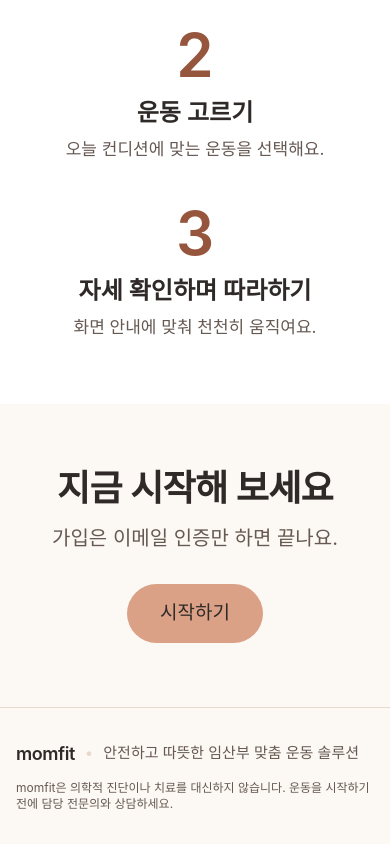
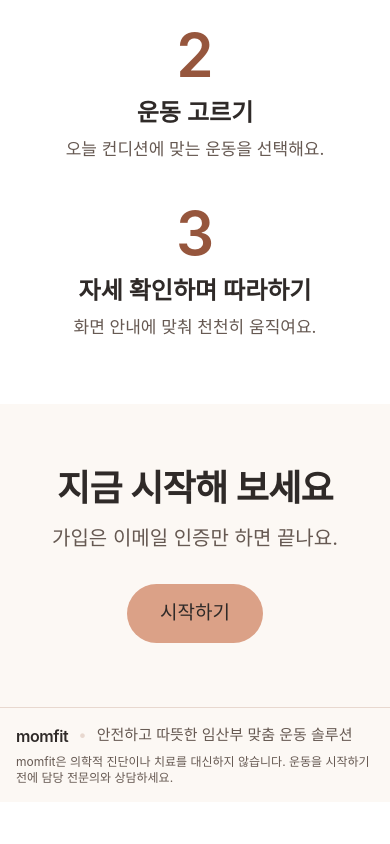
Before and after one commit to samzo-3/momfit-frontend, a React (Vite) app: page / in a window 390 px wide. Shown: the part 1790-2634 px from the top of the page. After the commit the page ends 2592 px from the top, so only its background shows below. Built offline with nearby package versions, Linux system fonts and the light colour scheme; no server answers.

Commit message:
feat: 푸터 높이 축소
- 위아래 여백을 32px에서 16px로, 좁은 화면의 문구 간격을 12px에서 6px로 축소
- 푸터의 서비스명 글자 크기를 한 단계 축소
- 여백을 확인하는 테스트와 디자인 문서 설명 추가

```diff
--- a/src/app/SiteFooter.tsx
+++ b/src/app/SiteFooter.tsx
@@ -1,12 +1,12 @@
 // 모든 화면 하단에 보이는 안내. 왼쪽에는 서비스 소개 한 줄, 오른쪽에는 의학적 면책 문구를 둔다.
 // 면책 문구는 넓은 화면(lg 이상)에서 한 줄로 보인다. 그보다 좁으면 소개 아래로 내려오고, 아주 좁으면 자연스럽게 줄이 바뀐다.
-// 운동 서비스이므로 면책 문구는 항상 함께 노출한다.
+// 운동 서비스이므로 면책 문구는 항상 함께 노출한다. 화면을 많이 차지하지 않도록 세로 여백을 작게 둔다(py-4).
 function SiteFooter() {
   return (
-    <footer className="border-t border-primary-strong bg-primary-soft px-4 py-8">
-      <div className="mx-auto flex max-w-5xl flex-col gap-3 lg:flex-row lg:items-center lg:justify-between lg:gap-10">
+    <footer className="border-t border-primary-strong bg-primary-soft px-4 py-4">
+      <div className="mx-auto flex max-w-5xl flex-col gap-1.5 lg:flex-row lg:items-center lg:justify-between lg:gap-10">
         <p className="flex items-center gap-2.5 text-[15px] text-cocoa-secondary">
-          <strong className="text-lg font-semibold tracking-tight text-cocoa">
+          <strong className="text-base font-semibold tracking-tight text-cocoa">
             momfit
           </strong>
           <span aria-hidden="true" className="text-primary-strong">
```
Also changed, not shown: 2 other files (tests, documents, lock files or other folders).
